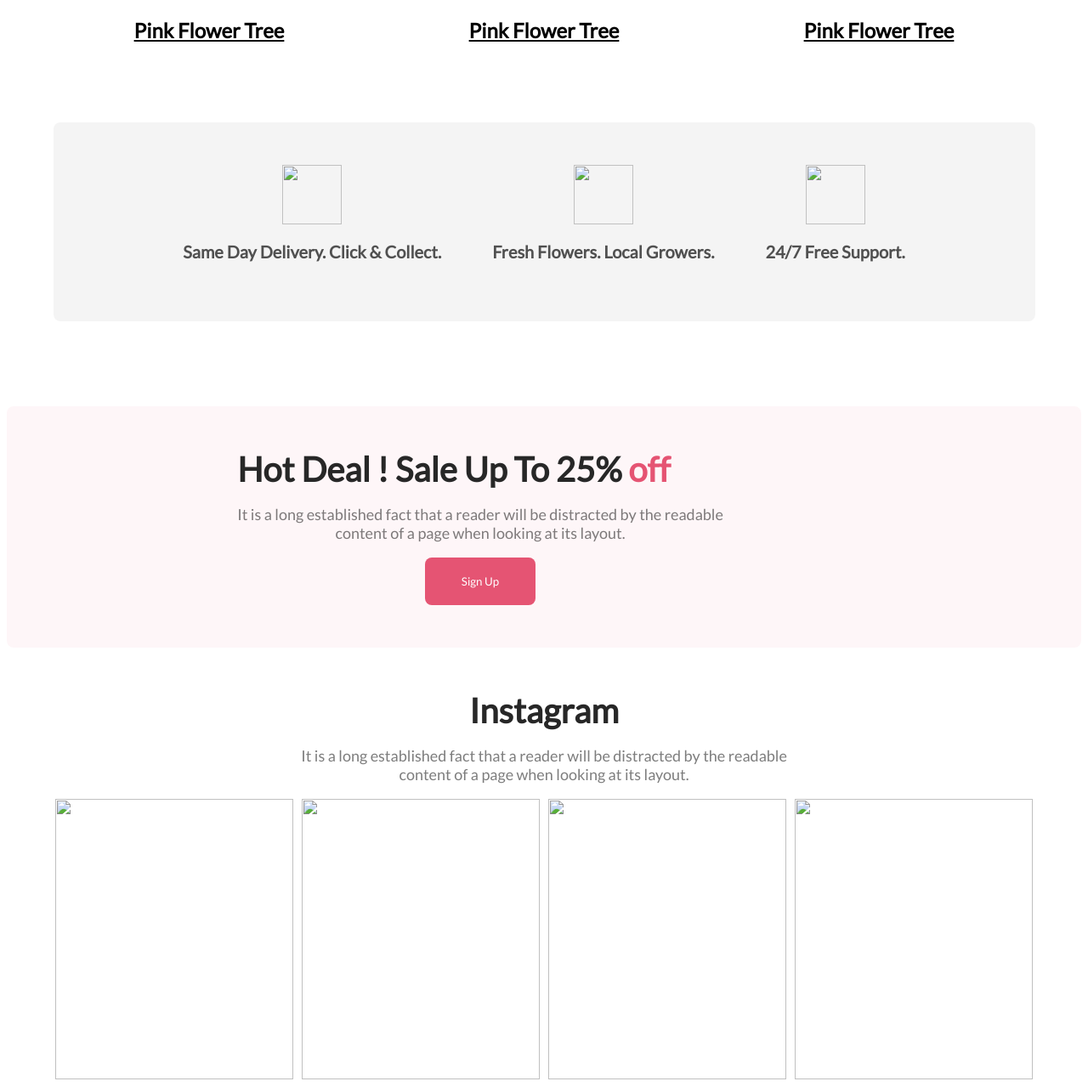
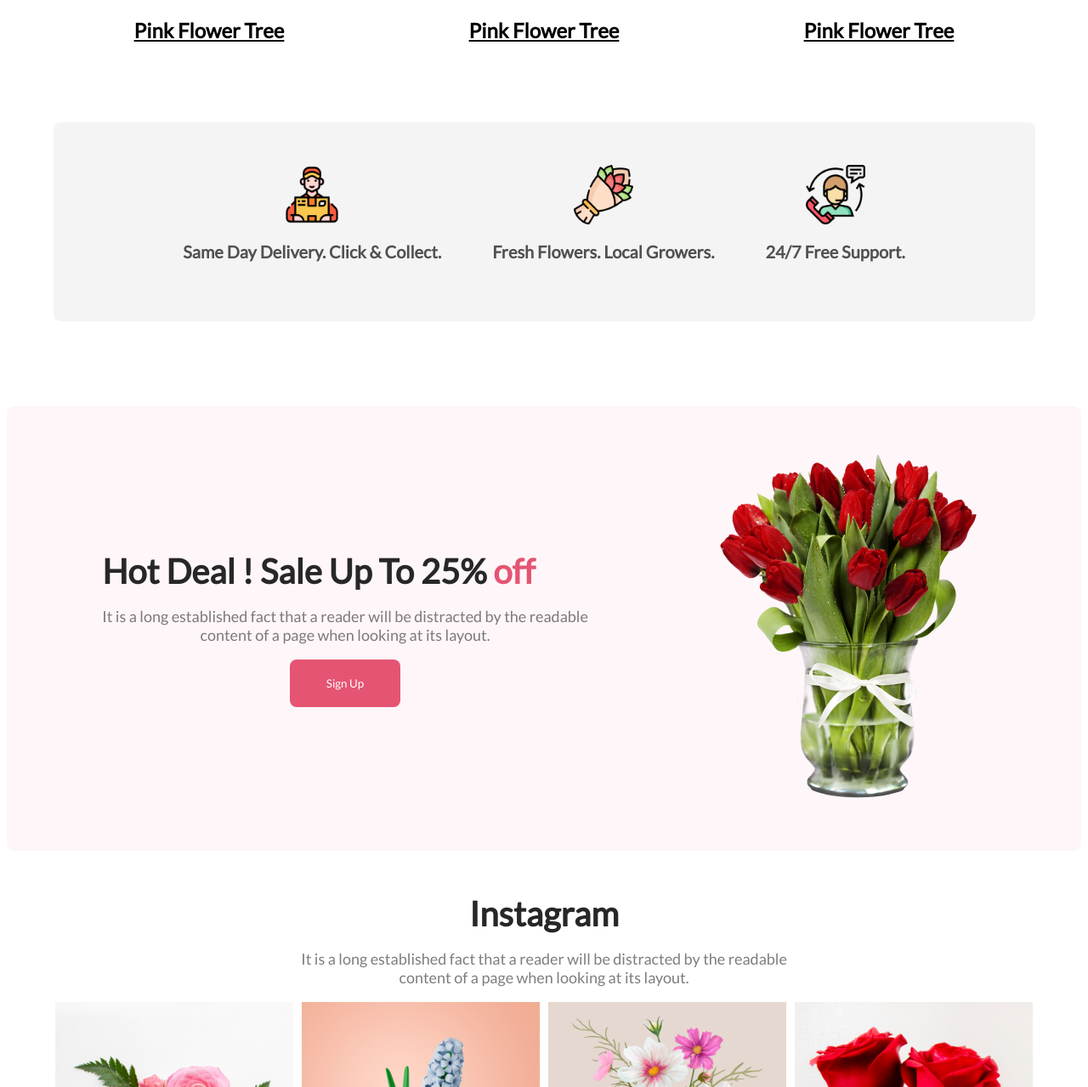
Before and after one commit to rakib286/assignment-1-repo, a plain HTML site: page index.html in a window 1280 px wide. Shown: the part 1521-2800 px from the top of the page at 85% size. Drawn offline with Linux system fonts and the light colour scheme; the site is published under a folder, as on GitHub Pages, so addresses that start at the root find nothing.

Commit message:
added photo

```diff
--- a/index.html
+++ b/index.html
@@ -22,7 +22,7 @@
             <button class="btn">Shop Now</button>
         </div>
         <div class="">
-            <img src="/Flower Asset/pngwing 10.png" id="banner-img" alt="">
+            <img src="./Flower Asset/pngwing 10.png" id="banner-img" alt="">
         </div>
     </header>
     <!-- header end -->
@@ -36,19 +36,19 @@
             <div class="feature-container">
                 <div class="">
                     <div class="featured-item">
-                        <img src="/Flower Asset/pngwing 6.png" class="feature-img" alt="">
+                        <img src="./Flower Asset/pngwing 6.png" class="feature-img" alt="">
                     </div>
                     <p class="feature-name">Pink Flower Tree</p>
                 </div>
                 <div class="">
                     <div class="featured-item">
-                        <img src="/Flower Asset/pngwing 5.png" class="feature-img" alt="">
+                        <img src="./Flower Asset/pngwing 5.png" class="feature-img" alt="">
                     </div>
                     <p class="feature-name">Pink Flower Tree</p>
                 </div>
                 <div class="">
                     <div class="featured-item">
-                        <img src="/Flower Asset/pngwing 7.png" class="feature-img" alt="">
+                        <img src="./Flower Asset/pngwing 7.png" class="feature-img" alt="">
                     </div>
                     <p class="feature-name">Pink Flower Tree</p>
                 </div>
@@ -60,19 +60,19 @@
         <section class="flower-info">
             <div class="">
                 <div class="info-box">
-                    <img src="/Flower Asset/Group 57.png" class="info-img" alt="">
+                    <img src="./Flower Asset/Group 57.png" class="info-img" alt="">
                 </div>
                 <p class="info-title">Same Day Delivery. Click & Collect.</p>
             </div>
             <div class="">
                 <div class="info-box">
-                    <img src="/Flower Asset/Group 58.png" class="info-img" alt="">
+                    <img src="./Flower Asset/Group 58.png" class="info-img" alt="">
                 </div>
                 <p class="info-title">Fresh Flowers. Local Growers.</p>
             </div>
             <div class="">
                 <div class="info-box">
-                    <img src="/Flower Asset/Group 59.png" class="info-img" alt="">
+                    <img src="./Flower Asset/Group 59.png" class="info-img" alt="">
                 </div>
                 <p class="info-title">24/7 Free Support.</p>
             </div>
@@ -89,7 +89,7 @@
                 </div>
             </div>
             <div class="">
-                <img src="/Flower Asset/pngwing 8.png" alt="">
+                <img src="./Flower Asset/pngwing 8.png" alt="">
             </div>
         </section>
         <!-- instagram -->
@@ -97,16 +97,16 @@
             <h3 class="instagram-title">Instagram</h3>
             <p class="deal-description">It is a long established fact that a reader will be distracted by the readable <br> content of a page when looking at its layout.</p>
             <div class="instagram-container">
-                <img src="/Flower Asset/Flower 01.png"   class="istagram-img" alt="">
-                <img src="/Flower Asset/Rectangle 5.png" class="istagram-img" alt="">
-                <img src="/Flower Asset/Rectangle 4.png" class="istagram-img"  alt="">
-                <img src="/Flower Asset/Rectangle 6.png" class="istagram-img" alt="">
+                <img src="./Flower Asset/Flower 01.png"  class="istagram-img" alt="">
+                <img src="./Flower Asset/Rectangle 5.png" class="istagram-img" alt="">
+                <img src="./Flower Asset/Rectangle 4.png" class="istagram-img" alt="">
+                <img src="./Flower Asset/Rectangle 6.png" class="istagram-img" alt="">
 
             </div>
         </section>
         <!-- latest Deal -->
         <section class="latest-deal">
-            <img class="latest-img" src="/Flower Asset/Rectangle 9.png" alt="">
+            <img class="latest-img" src="./Flower Asset/Rectangle 9.png" alt="">
             <div class="search-box">
               <div class="">
                 <h4 class="deal-title">Get The Latest Deals</h4>
```
